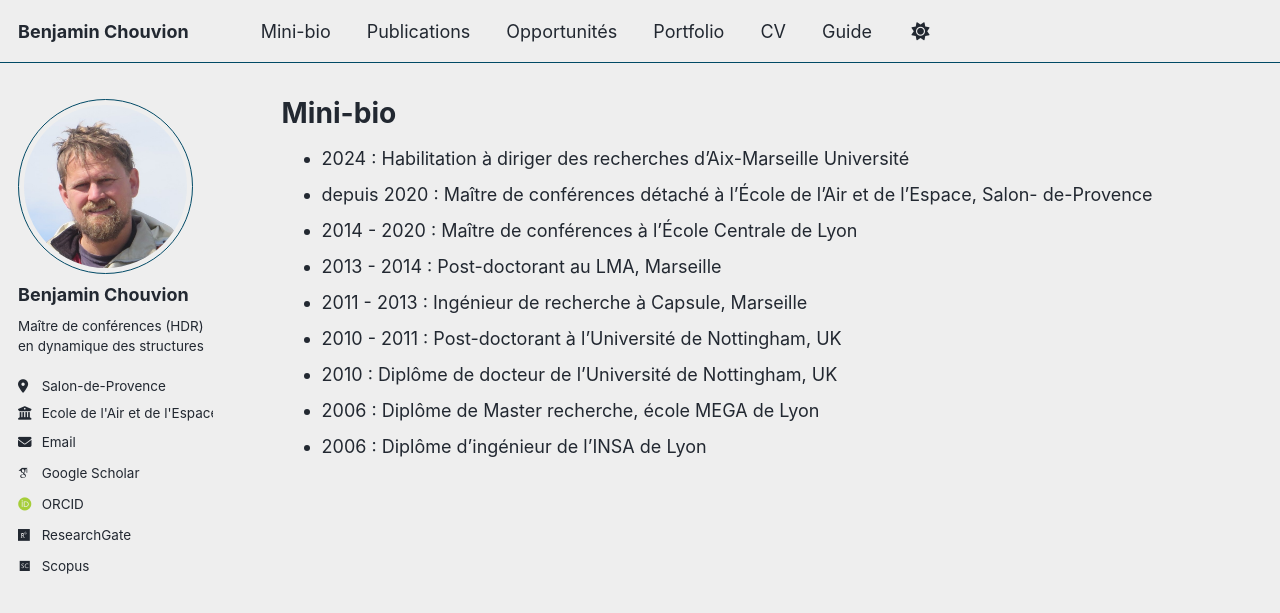
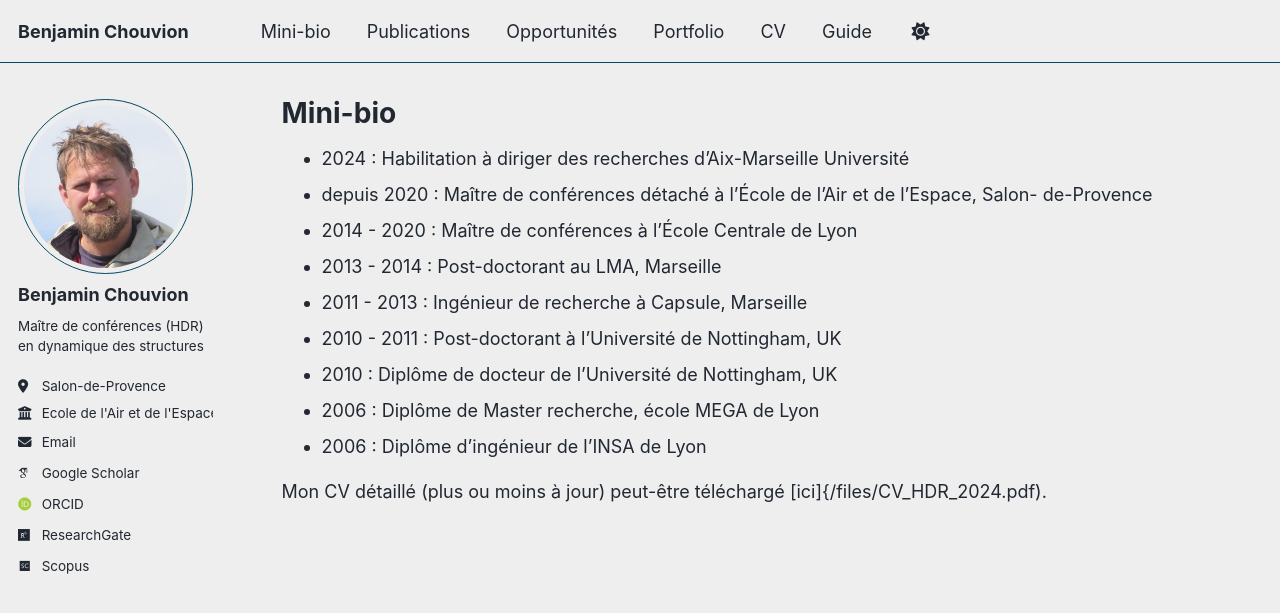
Before and after one commit to benjamin-chouvion/benjamin-chouvion.github.io, a Jekyll site: the page built from _pages/mini-bio.md, in a window 1280 px wide. Shown: the top 613 px of the page. Built offline with Jekyll 4.4.1, drawn with Linux system fonts in a browser that asks for light colours; some web fonts are replaced; a script bundle is joined from its source files by our own code; library files that are not in the unit come from our copies.

Commit message:
Add link to detailed CV in mini-bio
Added a link to download the detailed CV.

```diff
--- a/_pages/mini-bio.md
+++ b/_pages/mini-bio.md
@@ -19,3 +19,5 @@ de-Provence
 * 2010 : Diplôme de docteur de l’Université de Nottingham, UK
 * 2006 : Diplôme de Master recherche, école MEGA de Lyon
 * 2006 : Diplôme d’ingénieur de l’INSA de Lyon
+
+Mon CV détaillé (plus ou moins à jour) peut-être téléchargé [ici]{/files/CV_HDR_2024.pdf).
```
